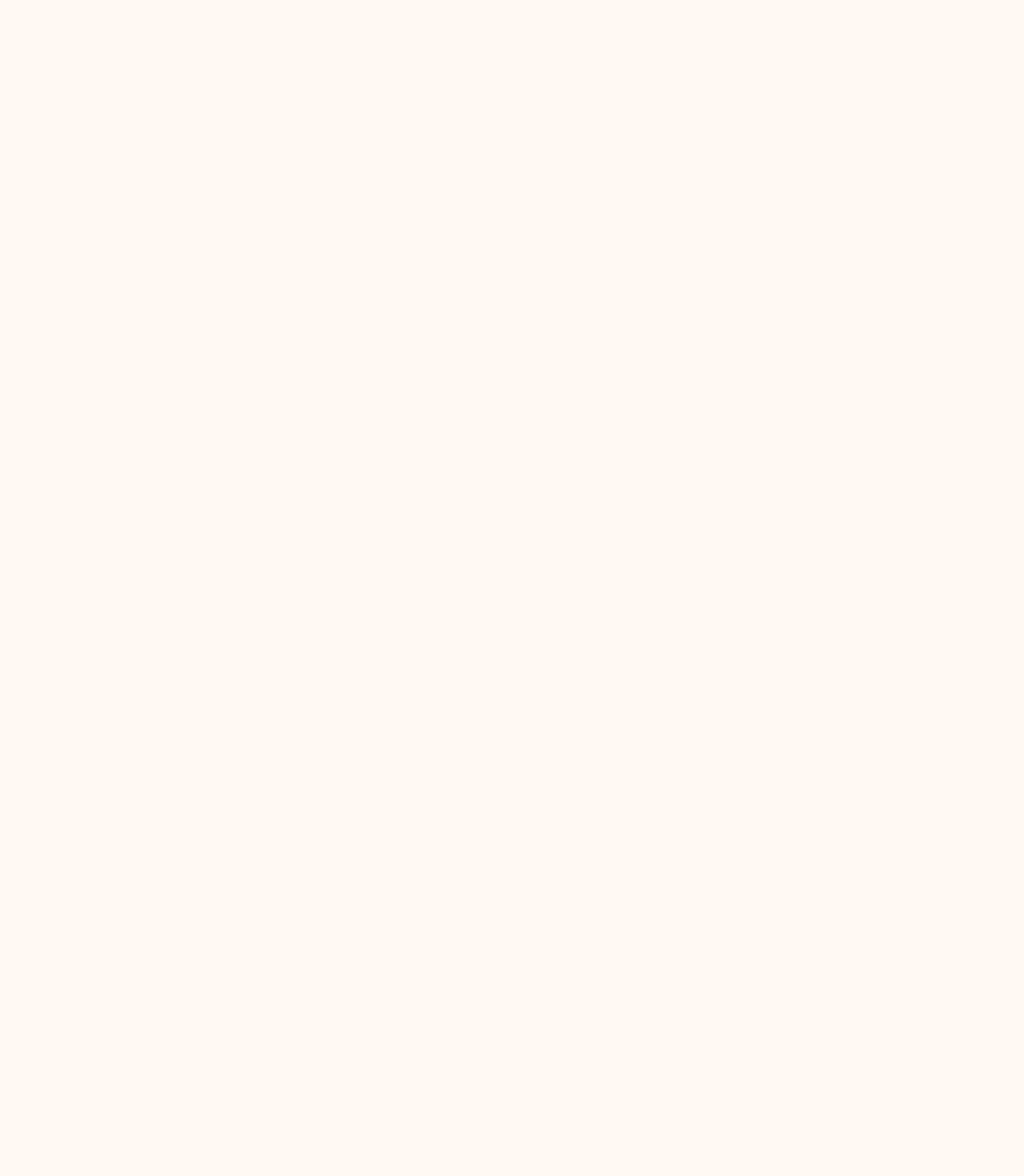
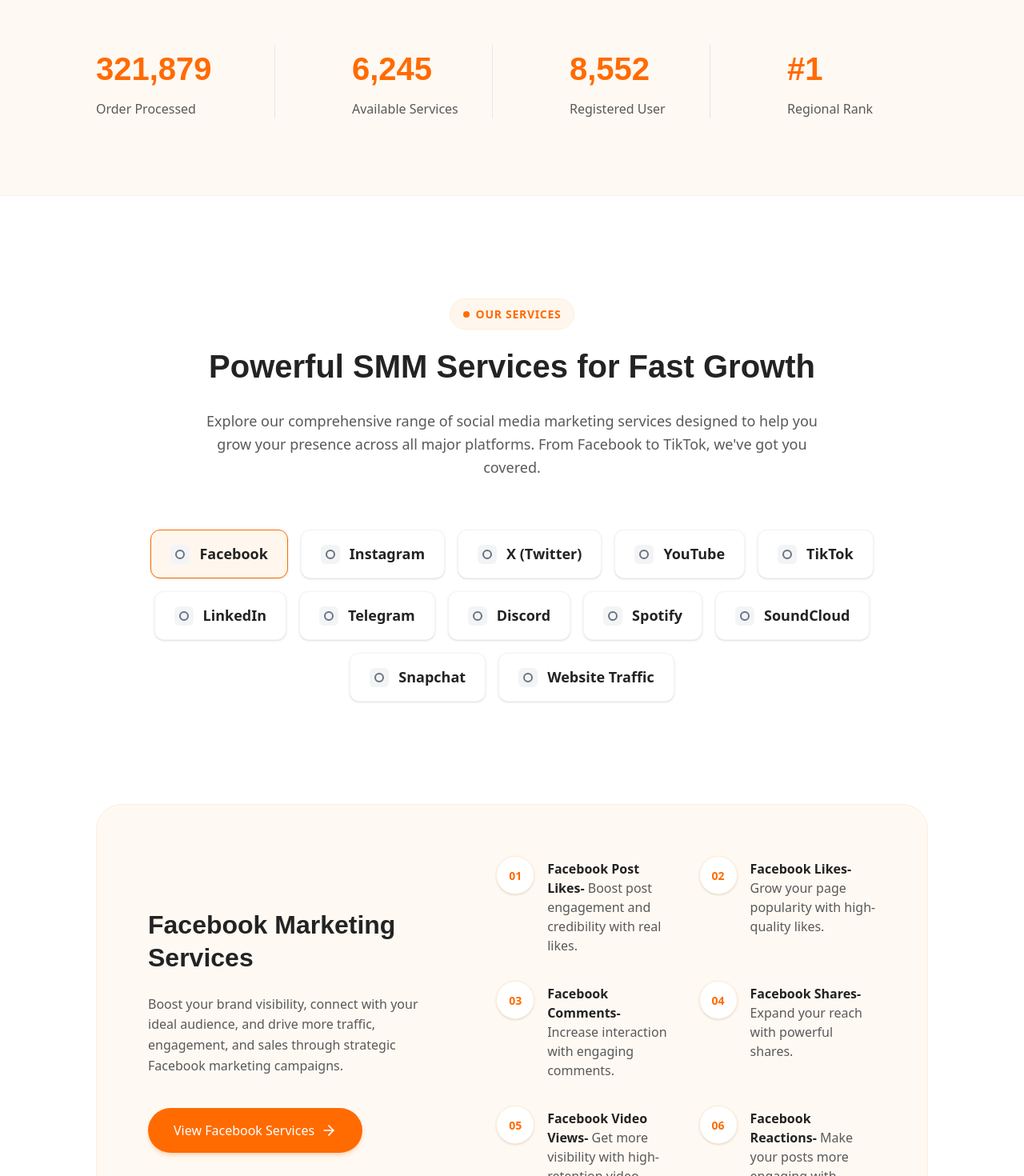
Before and after one commit to kazi-Samin/SMM-Panel, a Next.js app: page / in a window 1280 px wide. Shown: the part 920-2390 px from the top of the page at 80% size. Before the commit the page ends 879 px from the top, so only its background shows below. Built offline with nearby package versions, Linux system fonts and the light colour scheme; a web font is replaced by a local one.

Commit message:
feat: build social media service sections

```diff
--- a/src/app/page.js
+++ b/src/app/page.js
@@ -1,11 +1,17 @@
 import Header from "@/components/layout/Header";
 import Hero from "@/components/sections/Hero";
+import Statistics from "@/components/sections/Statistics";
+import Services from "@/components/sections/Services";
+import FacebookMarketing from "@/components/sections/FacebookMarketing";
 
 export default function Home() {
   return (
     <main className="min-h-screen">
       <Header />
       <Hero />
+      <Statistics />
+      <Services />
+      <FacebookMarketing />
     </main>
   );
 }
--- /dev/null
+++ b/src/components/sections/FacebookMarketing.jsx
@@ -0,0 +1,81 @@
+import React from 'react';
+import { ArrowRight } from 'lucide-react';
+
+const facebookFeatures = [
+  {
+    number: "01",
+    title: "Facebook Post Likes-",
+    desc: "Boost post engagement and credibility with real likes."
+  },
+  {
+    number: "02",
+    title: "Facebook Likes-",
+    desc: "Grow your page popularity with high-quality likes."
+  },
+  {
+    number: "03",
+    title: "Facebook Comments-",
+    desc: "Increase interaction with engaging comments."
+  },
+  {
+    number: "04",
+    title: "Facebook Shares-",
+    desc: "Expand your reach with powerful shares."
+  },
+  {
+    number: "05",
+    title: "Facebook Video Views-",
+    desc: "Get more visibility with high-retention video views."
+  },
+  {
+    number: "06",
+    title: "Facebook Reactions-",
+    desc: "Make your posts more engaging with diverse reactions."
+  }
+];
+
+export default function FacebookMarketing() {
+  return (
+    <section className="w-full bg-white pb-24 md:pb-32">
+      <div className="max-w-[1440px] mx-auto px-6 md:px-12 xl:px-[120px]">
+        <div className="bg-[#FFF9F3] rounded-[32px] p-8 md:p-12 lg:p-16 flex flex-col lg:flex-row gap-12 lg:gap-24 border border-orange-100">
+
+          {/* Left Column - Content */}
+          <div className="w-full lg:w-5/12 flex flex-col justify-center">
+            <h3 className="font-switzer font-bold text-[28px] md:text-[32px] text-text-main mb-6 leading-[1.3]">
+              Facebook Marketing Services
+            </h3>
+            <p className="font-inter font-medium text-[16px] leading-[1.6] text-text-muted mb-10">
+              Boost your brand visibility, connect with your ideal audience, and drive more traffic, engagement, and sales through strategic Facebook marketing campaigns.
+            </p>
+            <button className="flex w-fit items-center gap-2 font-inter font-medium text-[16px] text-white bg-primary hover:bg-primary-hover transition-colors px-8 py-4 rounded-full shadow-md shadow-orange-500/20">
+              View Facebook Services
+              <ArrowRight size={20} />
+            </button>
+          </div>
+
+          {/* Right Column - Grid */}
+          <div className="w-full lg:w-7/12">
+            <div className="grid grid-cols-1 md:grid-cols-2 gap-6 md:gap-8">
+              {facebookFeatures.map((feature, idx) => (
+                <div key={idx} className="flex gap-4 group">
+                  {/* Number Badge */}
+                  <div className="flex-shrink-0 w-12 h-12 rounded-full bg-white text-primary font-inter font-bold text-[14px] flex items-center justify-center border border-orange-100 shadow-sm group-hover:bg-primary group-hover:text-white transition-colors">
+                    {feature.number}
+                  </div>
+                  {/* Text */}
+                  <div className="pt-1">
+                    <p className="font-inter text-[16px] leading-[1.5] text-text-muted">
+                      <strong className="font-semibold text-text-main group-hover:text-primary transition-colors">{feature.title}</strong> {feature.desc}
+                    </p>
+                  </div>
+                </div>
+              ))}
+            </div>
+          </div>
+
+        </div>
+      </div>
+    </section>
+  );
+}
--- /dev/null
+++ b/src/components/sections/Services.jsx
@@ -0,0 +1,51 @@
+import React from 'react';
+import { cn } from '@/lib/utils';
+
+const socialPlatforms = [
+  "Facebook", "Instagram", "X (Twitter)", "YouTube",
+  "TikTok", "LinkedIn", "Telegram", "Discord",
+  "Spotify", "SoundCloud", "Snapchat", "Website Traffic"
+];
+
+export default function Services() {
+  return (
+    <section id="services" className="w-full bg-white py-24 md:py-32">
+      <div className="max-w-[1440px] mx-auto px-6 md:px-12 xl:px-[120px]">
+        {/* Header */}
+        <div className="flex flex-col items-center text-center mb-16">
+          <div className="inline-flex items-center gap-2 px-4 py-2 rounded-full bg-orange-50 text-primary font-inter font-semibold text-[14px] uppercase tracking-wider mb-4 border border-orange-100">
+            <span className="w-2 h-2 rounded-full bg-primary animate-pulse" />
+            our services
+          </div>
+          <h2 className="font-switzer font-bold text-[32px] md:text-[36px] lg:text-[40px] text-text-main mb-6">
+            Powerful SMM Services for Fast Growth
+          </h2>
+          <p className="font-inter font-normal text-[18px] leading-[1.6] text-text-muted max-w-[800px]">
+            Explore our comprehensive range of social media marketing services designed to help you grow your presence across all major platforms. From Facebook to TikTok, we&apos;ve got you covered.
+          </p>
+        </div>
+
+        {/* Buttons Grid */}
+        <div className="flex flex-wrap justify-center gap-4">
+          {socialPlatforms.map((platform, index) => (
+            <button
+              key={index}
+              className={cn(
+                "group flex items-center gap-3 px-6 py-4 rounded-xl border border-gray-100 bg-white hover:bg-orange-50 hover:border-primary transition-all shadow-sm hover:shadow-md",
+                index === 0 ? "border-primary bg-orange-50 shadow-sm" : "" // Active state simulation
+              )}
+            >
+              <div className="w-6 h-6 rounded-md bg-gray-100 group-hover:bg-white flex items-center justify-center text-gray-500 group-hover:text-primary transition-colors">
+                {/* Fallback Icon placeholder */}
+                <div className="w-3 h-3 rounded-full border-2 border-current" />
+              </div>
+              <span className="font-inter font-semibold text-[16px] md:text-[18px] text-text-main group-hover:text-primary transition-colors">
+                {platform}
+              </span>
+            </button>
+          ))}
+        </div>
+      </div>
+    </section>
+  );
+}
--- /dev/null
+++ b/src/components/sections/Statistics.jsx
@@ -0,0 +1,29 @@
+import React from 'react';
+
+const stats = [
+  { value: "321,879", label: "Order Processed" },
+  { value: "6,245", label: "Available Services" },
+  { value: "8,552", label: "Registered User" },
+  { value: "#1", label: "Regional Rank" }
+];
+
+export default function Statistics() {
+  return (
+    <section className="w-full py-16 md:py-24 bg-transparent border-t border-b border-gray-100">
+      <div className="max-w-[1440px] mx-auto px-6 md:px-12 xl:px-[120px]">
+        <div className="grid grid-cols-2 lg:grid-cols-4 gap-8 md:gap-12 text-center lg:text-left divide-x-0 lg:divide-x divide-gray-200">
+          {stats.map((stat, idx) => (
+            <div key={idx} className="flex flex-col items-center lg:items-start lg:pl-12 first:pl-0">
+              <h3 className="font-switzer font-bold text-[32px] md:text-[40px] text-primary mb-2">
+                {stat.value}
+              </h3>
+              <p className="font-inter font-medium text-[16px] text-text-muted">
+                {stat.label}
+              </p>
+            </div>
+          ))}
+        </div>
+      </div>
+    </section>
+  );
+}
```
